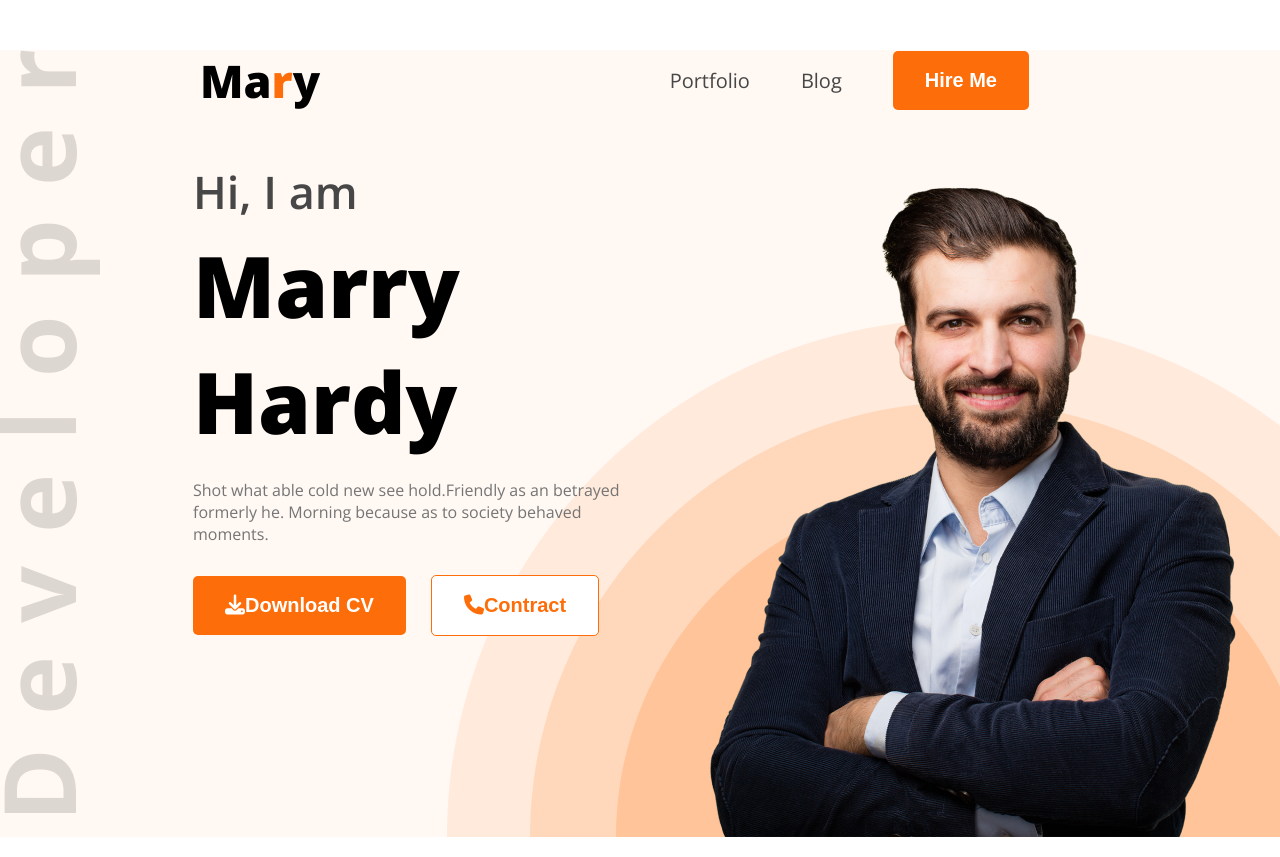
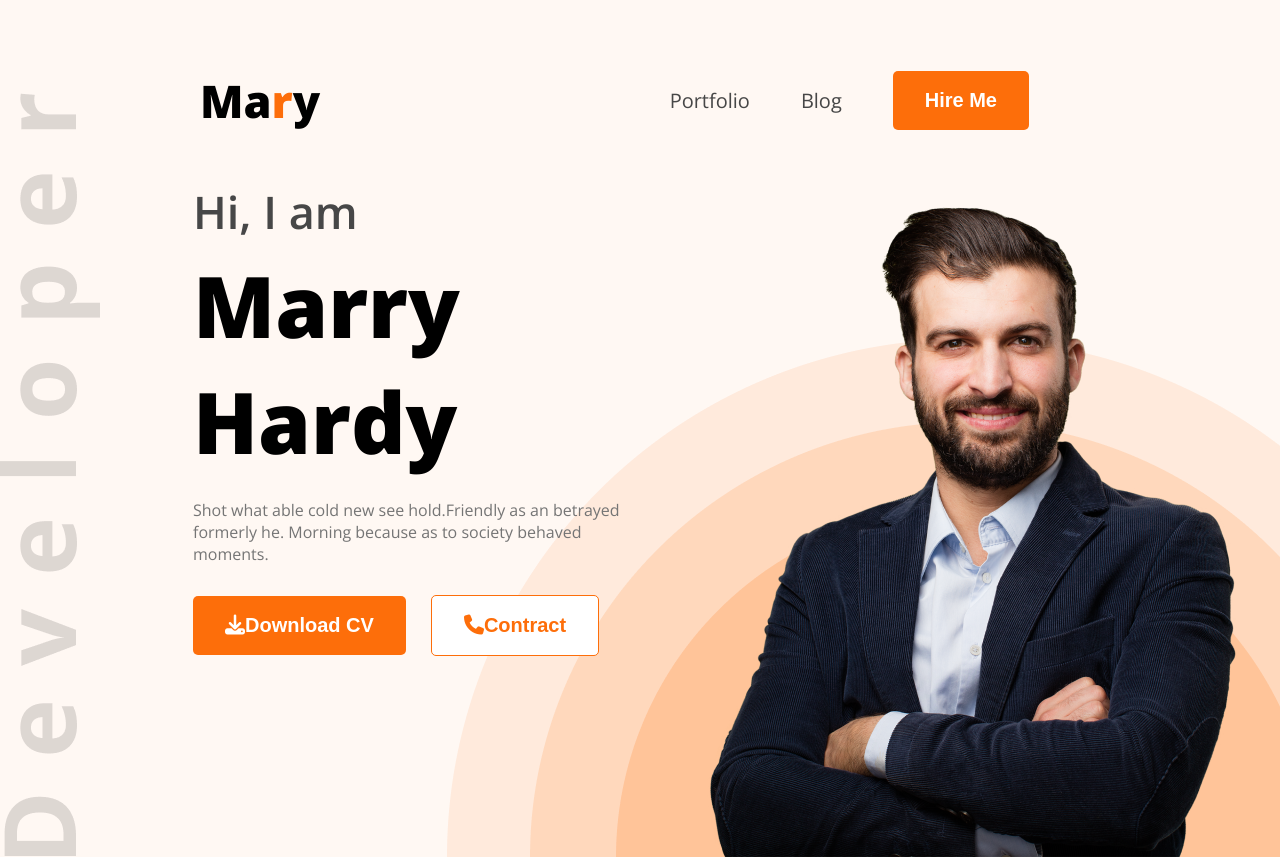
Before and after one commit to ramimstar/web-developer-portfolio, a plain HTML site: page index.html in a window 1280 px wide. Shown: the top 857 px of the page. Drawn offline with nearby package versions, Linux system fonts and the light colour scheme.

Commit message:
alhamdulillah

```diff
--- a/style/style.css
+++ b/style/style.css
@@ -20,7 +20,8 @@ nav {
     display: flex;
     justify-content: space-between;
     align-items: center;
-    margin: 50px 200px;
+    margin: 0px 200px 50px 200px;
+    padding-top: 70px;
 }
 .nav-title{
     font-weight: 800;
@@ -146,7 +147,8 @@ nav ul{
 .head{
     background-image: url('../images/developer.png'), url('../images/header_bg.png');
     background-repeat: no-repeat;
-    background-position: top left, bottom right;
+    background-position: bottom left, bottom right;
+
 }
 /* main style */
 main{
```
